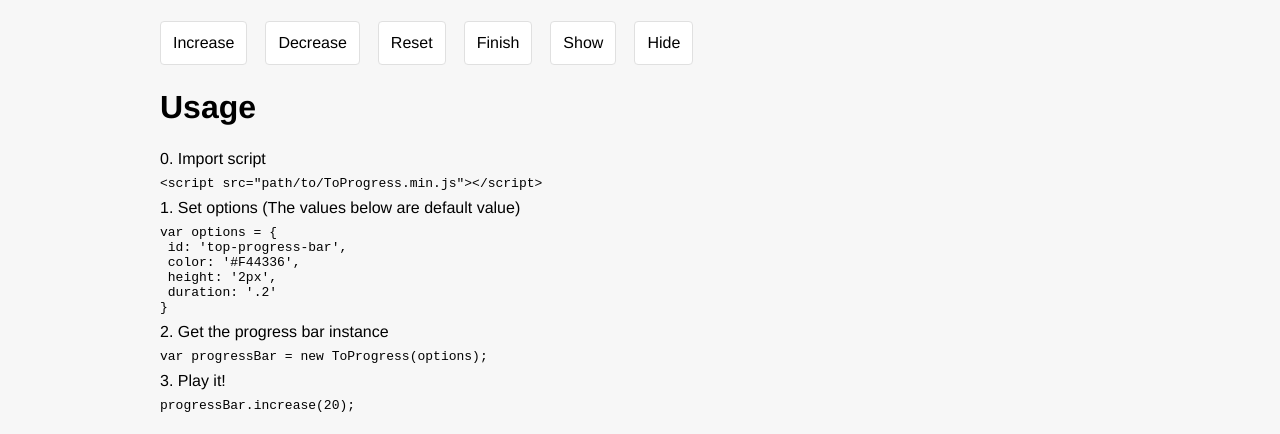
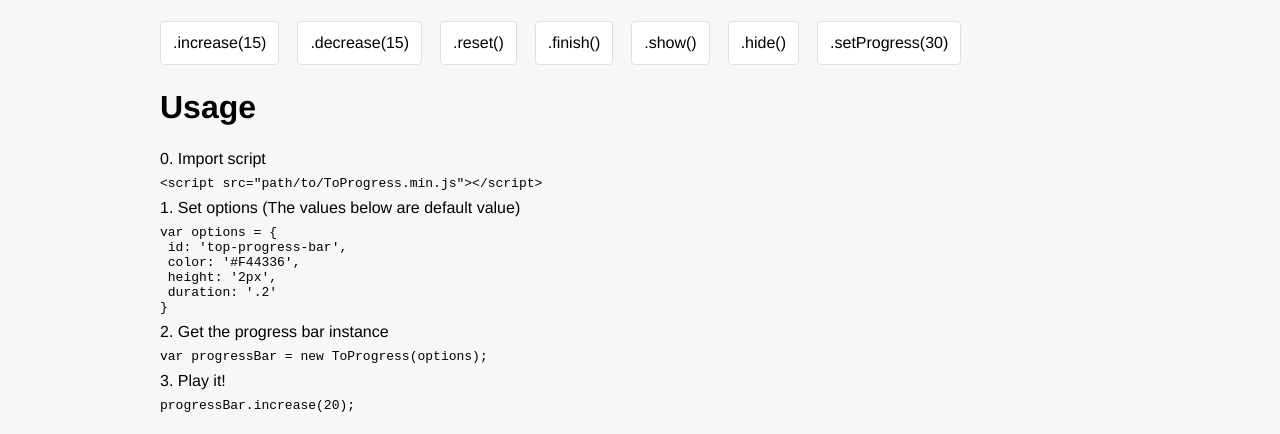
Before and after one commit to djyde/ToProgress, a plain HTML site: page index.jade in a window 1280 px wide. Shown: the part 335-769 px from the top of the page. Drawn offline with nearby package versions, Linux system fonts and the light colour scheme; files that its build step writes are made by us from their sources; a small style sheet from the web is missing.

Commit message:
fix finish()

```diff
--- a/ToProgress.js
+++ b/ToProgress.js
@@ -76,7 +76,7 @@
   }
 
   ToProgress.prototype.decrease = function(progress){
-    this.show();
+    this.show()
     var currentProgress= this.getProgress();
     if (currentProgress - progress < 0) {
       this.progressBar.style.width = '0%';
@@ -91,7 +91,6 @@
     $this = this;
     var interval = setInterval(function(){
       $this.progressBar.style.width = '0';
-      $this.show();
       clearInterval(interval);
     },$this.options.duration * 3 * 1000)
   }
--- a/index.jade
+++ b/index.jade
@@ -20,12 +20,13 @@ html
 
       .quick
         h1 Quick Look
-        a.btn#increase Increase
-        a.btn#decrease Decrease
-        a.btn#reset Reset
-        a.btn#finish Finish
-        a.btn#show Show
-        a.btn#hide Hide
+        a.btn#increase .increase(15)
+        a.btn#decrease .decrease(15)
+        a.btn#reset .reset()
+        a.btn#finish .finish()
+        a.btn#show .show()
+        a.btn#hide .hide()
+        a.btn#set .setProgress(30)
 
 
       .usage
--- a/src/index.js
+++ b/src/index.js
@@ -32,18 +32,6 @@
       progressBar.show();
     })
 
-
-
-    // $id('auto').addEventListener('click',function(){
-    //   progressBar.increase(20);
-    //   var interval = setInterval(function(){
-    //     progressBar.increase(20);
-    //     if(parseInt(progressBar.getProgress()) >= 100 ){
-    //       clearInterval(interval);
-    //     }
-    //   },1000)
-    // })
-
     $id('reset').addEventListener('click',function(){
       progressBar.setProgress(0);
     })
@@ -52,6 +40,10 @@
       progressBar.finish();
     })
 
+    $id('set').addEventListener('click',function(){
+      progressBar.setProgress(35);
+    })
+
   }
 
 })()
```
Also changed, not shown: index.html.
